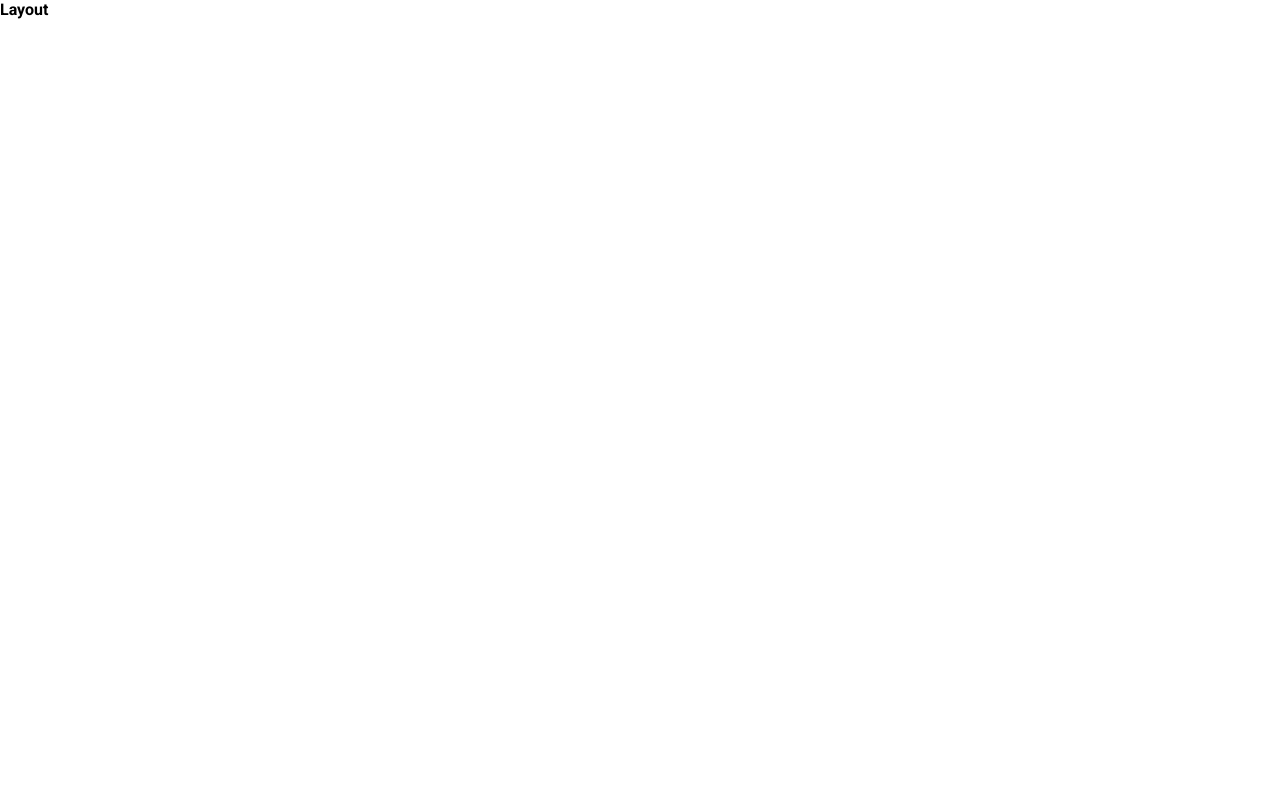
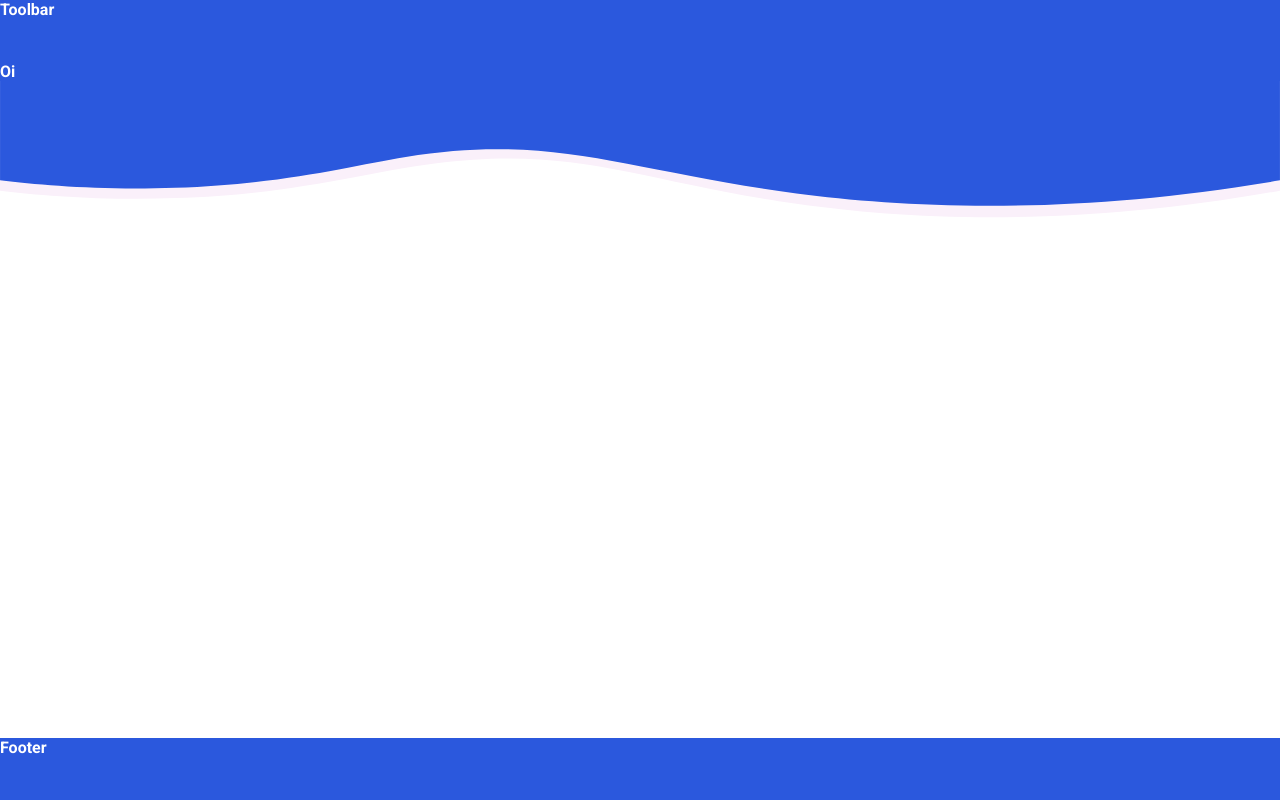
Before and after one commit to kaiknux/Desafio-TOTVS, a React (Create React App) app: page / in a window 1280 px wide. Shown: the top 800 px of the page. Built offline with nearby package versions, Linux system fonts and the light colour scheme.

Commit message:
Base components created

```diff
--- a/src/App.js
+++ b/src/App.js
@@ -7,6 +7,7 @@ function App() {
   return (
     <>
       <Layout />
+      {/* <SideDrawer /> */}
     </>
   );
 }
--- /dev/null
+++ b/src/components/Navigation/Toolbar/Toolbar.js
@@ -0,0 +1,10 @@
+import React from 'react';
+import classes from './Toolbar.module.css';
+
+const toolbar = (props) => (
+    <div className={classes.tbContainer}>
+    Toolbar
+    </div>
+)
+
+export default toolbar;
--- /dev/null
+++ b/src/components/Navigation/Toolbar/Toolbar.module.css
@@ -0,0 +1,13 @@
+.tbContainer {
+    font-style: inherit;
+    background-color:#2b58dd;
+    color: white;
+    position: sticky;
+    top: 0;
+    left: 0;
+    width: 100%;
+    height: 62px;
+}
+
+@media (max-width: 530px) {}
+@media (min-width: 530px) {}
--- /dev/null
+++ b/src/components/UI/Footer/Footer.js
@@ -0,0 +1,10 @@
+import React from 'react';
+import classes from './Footer.module.css';
+
+const footer = (props) => (
+    <div className={classes.ftContainer}>
+    Footer
+    </div>
+)
+
+export default footer;
--- /dev/null
+++ b/src/components/UI/Footer/Footer.module.css
@@ -0,0 +1,13 @@
+.ftContainer {
+    font-style: inherit;
+    background-color:#2b58dd;
+    color: white;
+    position: sticky;
+    bottom: 0;
+    left: 0;
+    width: 100%;
+    height: 62px;
+}
+
+@media (max-width: 530px) {}
+@media (min-width: 530px) {}
--- /dev/null
+++ b/src/components/UI/RococoDeFundo/RococoDeFundo.js
@@ -0,0 +1,15 @@
+import React from 'react';
+import classes from './RococoDeFundo.module.css';
+
+const rococoDeFundo = (props) => (
+    <>
+            <svg viewBox="0 0 1366 150">
+            <path className={classes.st0} d="M1366,117c-222.6,40.3-396.5,30.9-516,14c-167.3-23.6-234.4-62.6-386-43c-81.2,10.5-148.3,32.8-277,37
+		c-78.7,2.6-143.6-2.9-187-8C0,81.7,0,46.3,0,11h1366V117z"/>
+            <path className={classes.st1} d="M1366,106c-223,38.2-397.3,29.4-516,14C670.7,96.7,592,55,433,81c-59.3,9.7-130.4,29-246,33
+		c-79.1,2.8-144.2-2.8-187-8C0,70.7,0,35.3,0,0h1366V106z"/>
+            </svg>
+    </>
+)
+
+export default rococoDeFundo;
--- /dev/null
+++ b/src/components/UI/RococoDeFundo/RococoDeFundo.module.css
@@ -0,0 +1,12 @@
+svg {
+    width: 100%;
+    top: 0;
+    left: 0;
+    stroke: none;
+  }
+.st1 {
+    fill: #2b58dd;
+}
+.st0 {
+    fill: #faf0fa;
+}
--- /dev/null
+++ b/src/containers/HotelsSearch/HotelsSearch.js
@@ -0,0 +1,20 @@
+import React from 'react';
+import classes from './HotelsSearch.module.css';
+
+import Rococo from '../../components/UI/RococoDeFundo/RococoDeFundo';
+
+const hotelsSearch = (props) => (
+    <div className={classes.hsContainer}>
+        <div className={classes.upperArea}>
+            <div className={classes.inputArea}>
+            Oi
+            </div>
+            <Rococo />
+        </div>
+        <div className={classes.searchArea}>
+            Search Area
+        </div>
+    </div>
+)
+
+export default hotelsSearch;
--- /dev/null
+++ b/src/containers/HotelsSearch/HotelsSearch.module.css
@@ -0,0 +1,19 @@
+.upperArea {
+    font-style: inherit;
+    color: white;
+    width: 100%;
+    display: inline-block;
+    padding-bottom: 100%;
+    vertical-align: middle;
+    overflow: hidden;
+    height: 70px;
+}
+
+
+.inputArea {
+    color: white;
+    background-color: #2b58dd;
+}
+
+@media (max-width: 530px) {}
+@media (min-width: 530px) {}
--- a/src/containers/Layout/Layout.js
+++ b/src/containers/Layout/Layout.js
@@ -1,5 +1,9 @@
 import React, { Component } from 'react';
 import classes from './Layout.module.css';
+import Toolbar from '../../components/Navigation/Toolbar/Toolbar';
+import Footer from '../../components/UI/Footer/Footer';
+
+import HotelsSearch from '../HotelsSearch/HotelsSearch';
 
 class Layout extends Component {
     state = {
@@ -8,7 +12,9 @@ class Layout extends Component {
     render() {
         return (
             <div className={classes.layContainer}>
-            Layout
+                <Toolbar />
+                <HotelsSearch />
+                <Footer />
             </div>
         )
     }
```
Also changed, not shown: src/components/Navigation/SideDrawer/SideDrawer.js (added), src/components/Navigation/SideDrawer/SideDrawer.module.css (added).
